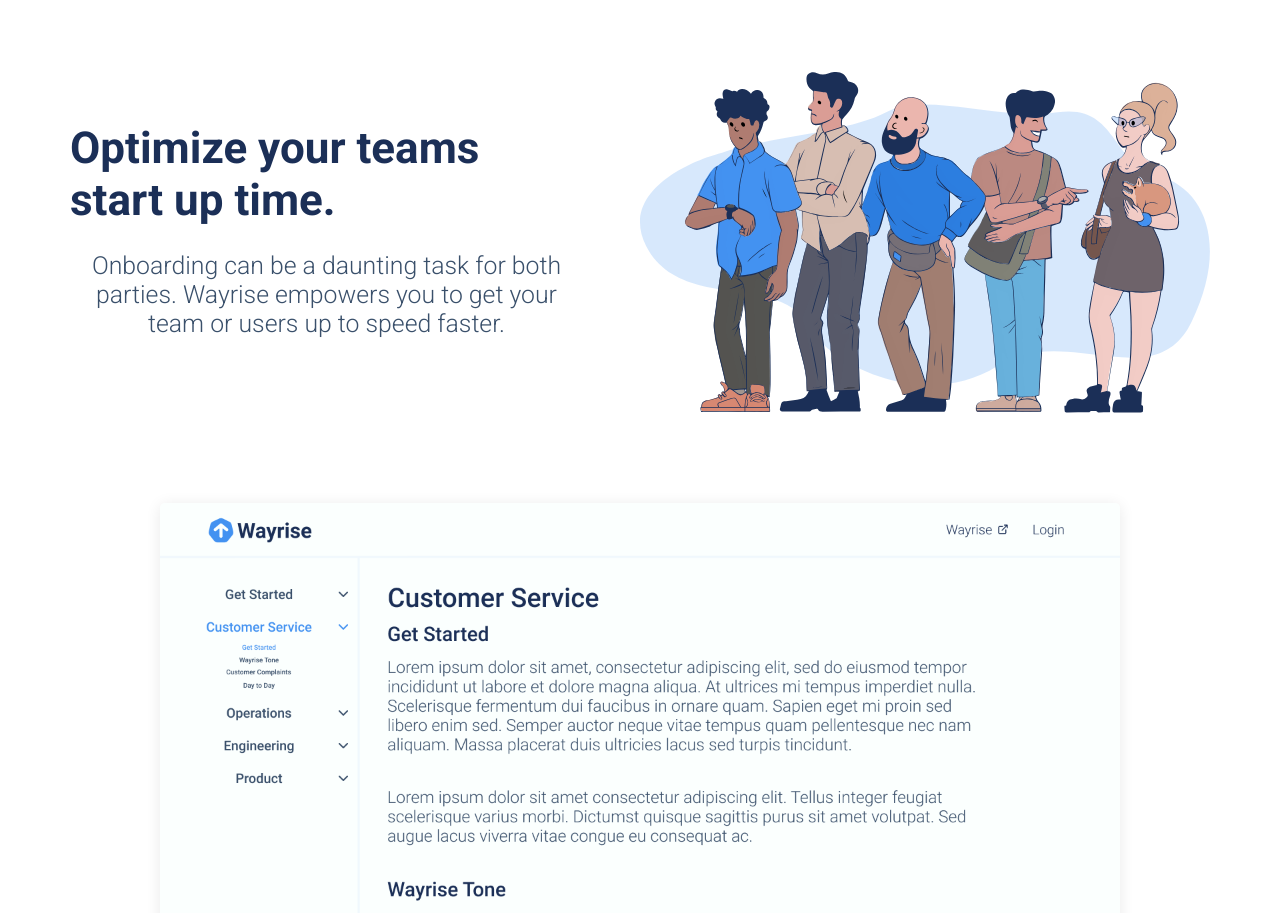
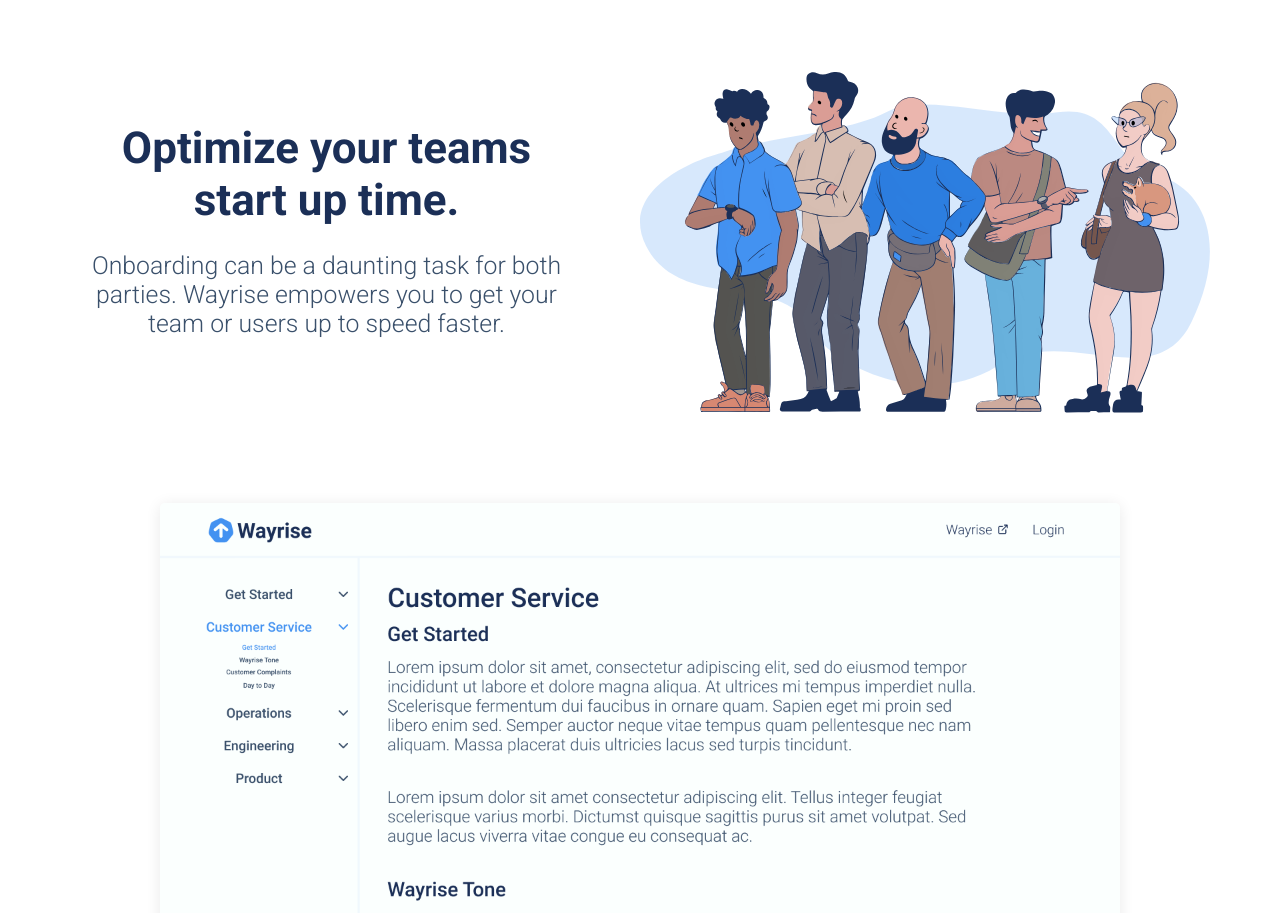
Before and after one commit to FounderCasey/onboard, a Vue app: page / in a window 1280 px wide. Shown: the part 2440-3353 px from the top of the page. Built offline with nearby package versions, Linux system fonts and the light colour scheme; no server answers; what vue-textarea-autosize, vuefire would draw is missing.

Commit message:
Minor CSS fixes

```diff
--- a/src/views/Home.vue
+++ b/src/views/Home.vue
@@ -20,7 +20,7 @@
     <section class="flexbox">
       <div class="flex-item short center">
         <img class="icon" src="../assets/TeamIcon.svg" />
-        <h2>Team Members</h2>
+        <h2 class="center">Team Members</h2>
         <p class="center">
           Onboarding new hires can be tough, especially with an
           abundance of documents. Wayrise creates a home for your
@@ -29,7 +29,7 @@
       </div>
       <div class="flex-item short center">
         <img class="icon" src="../assets/customericon.svg" />
-        <h2>Customers</h2>
+        <h2 class="center">Customers</h2>
         <p class="center">
           Ensuring that your product has ample knowledge available
           is paramount. Wayrise ensures that your customers will
@@ -40,8 +40,8 @@
     <section class="flexbox">
       <img src="../assets/truck.svg" class="flex-item" />
       <div class="flex-item short">
-        <h2 id="left">Load your material in one place.</h2>
-        <p>
+        <h2 class="center">Load your material in one place.</h2>
+        <p class="center">
           Wayrise ensures that your learning materials are
           always kept in a singular location, where your
           team or users can utilize.
@@ -51,7 +51,7 @@
     <img class="product" src="../assets/optimizeproduct.png" />
     <section class="flexbox">
       <div class="flex-item short">
-        <h2 class="left">Optimize your teams start up time.</h2>
+        <h2 class="center">Optimize your teams start up time.</h2>
         <p>
           Onboarding can be a daunting task for both parties.
           Wayrise empowers you to get your team or users up to
@@ -126,6 +126,10 @@
   text-align: left;
 }
 
+.center {
+  text-align: center;
+}
+
 #center {
   margin: auto;
   width: 90%;
```
